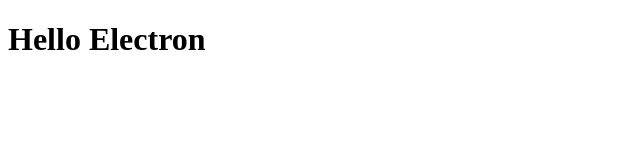
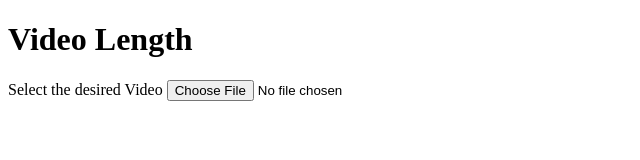
Before and after one commit to ErKiran/Hello_Electron, an Electron app: page index.html in a window 1280 px wide. Shown: the whole page, without its empty margins (0-640 px from the left). Drawn offline with Linux system fonts and the light colour scheme.

Commit message:
files uploading functionality added

```diff
--- a/index.html
+++ b/index.html
@@ -5,6 +5,12 @@
 	<title>Hello Electron</title>
 </head>
 <body>
-	<h1>Hello Electron</h1>
+	<h1>Video Length</h1>
+	<form>
+		<div>
+			<label for="Video">Select the desired Video</label>
+			<input type="file" accept="video/*"/>
+		</div>
+	</form>
 </body>
 </html>
```
